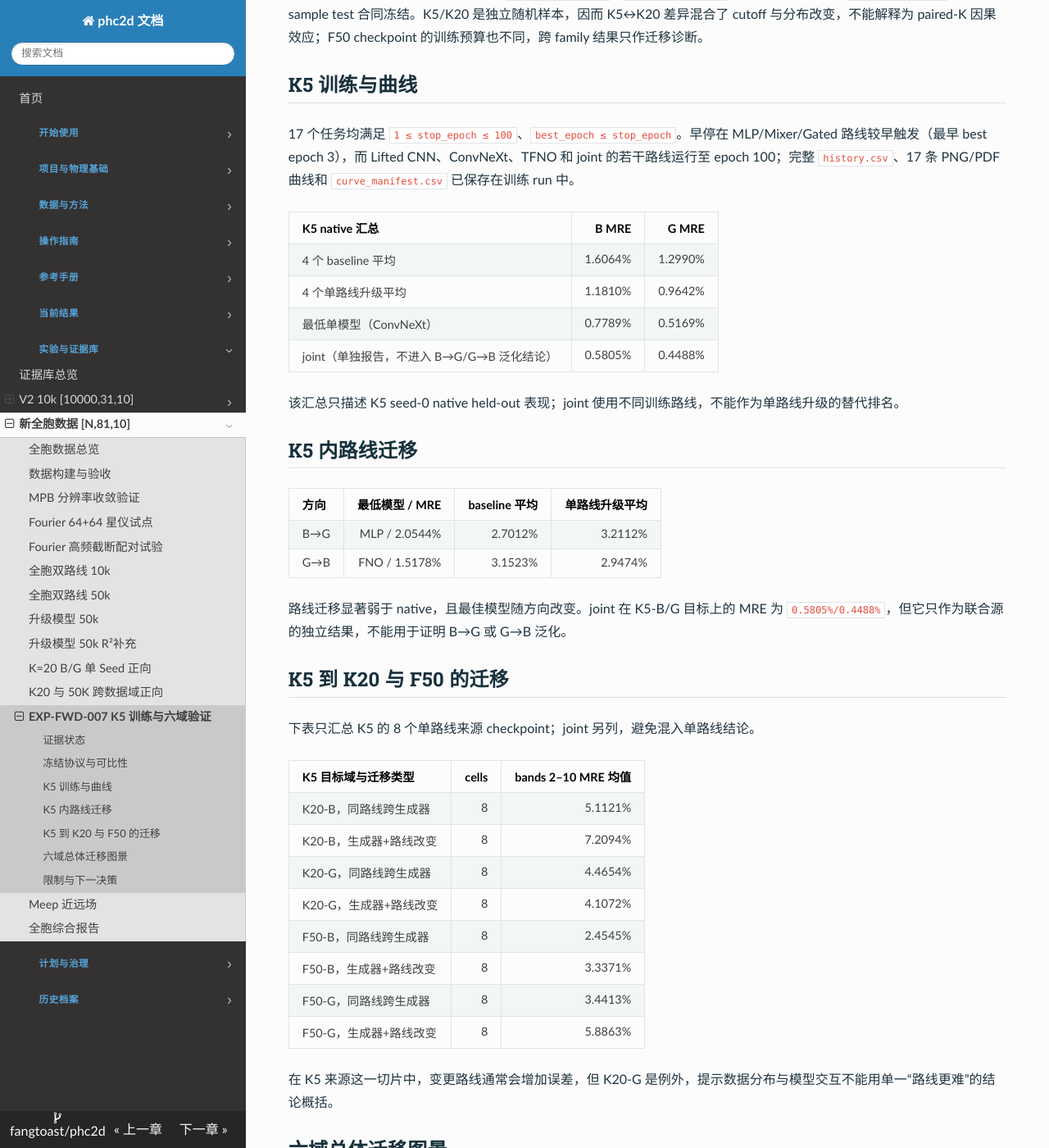
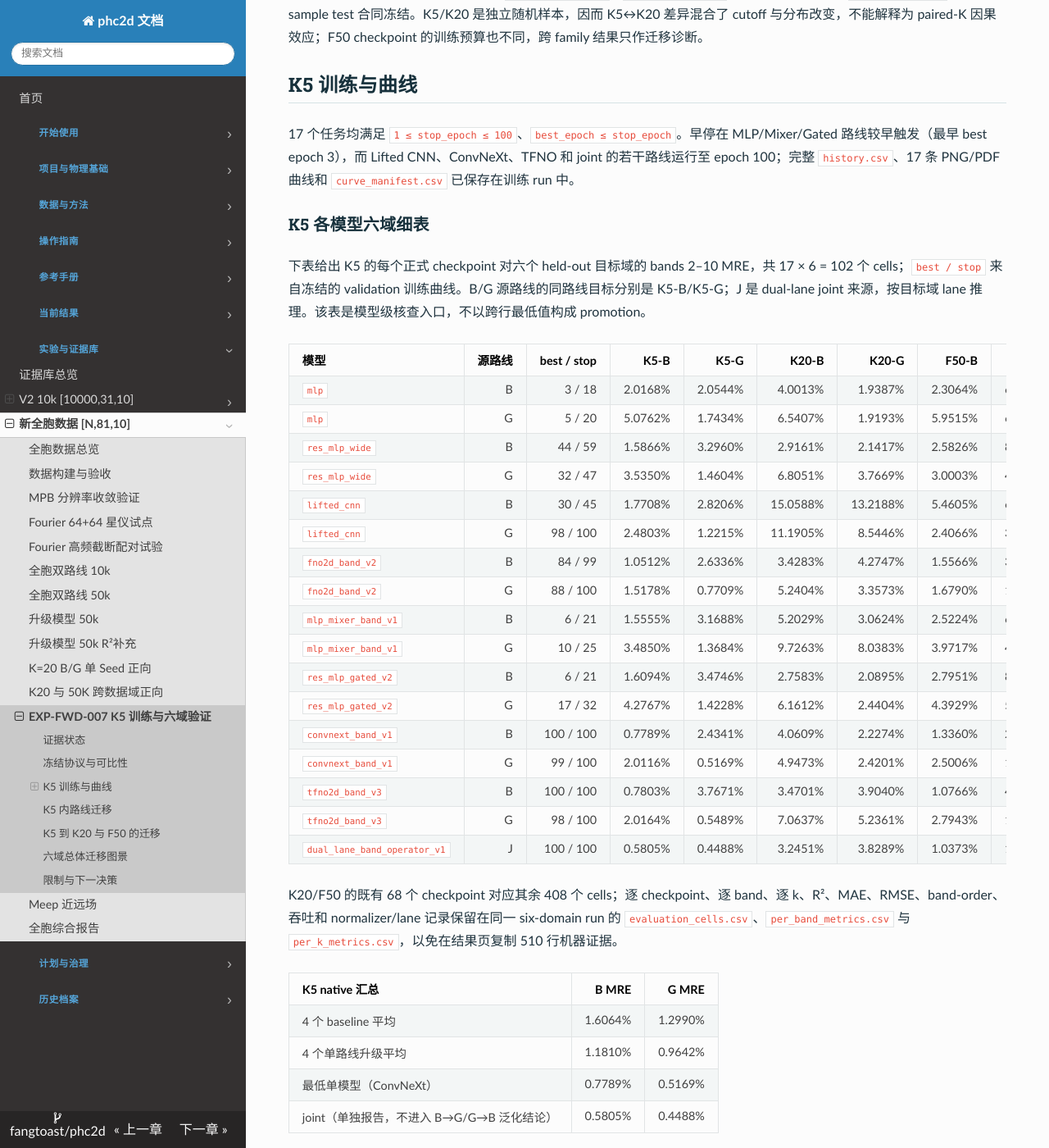
Before and after one commit to fangtoast/phc2d, an MkDocs documentation site: the page built from docs/results/forward/EXP-FWD-007-K5训练与六域验证.md, in a window 1280 px wide and 1400 px high, scrolled down 1206 px. Shown: the whole window at 82% size. Built offline with MkDocs 1.6.1, drawn with Linux system fonts in a browser that asks for light colours.

Commit message:
docs(forward): add EXP-FWD-007 model matrix

```diff
--- a/docs/results/forward/EXP-FWD-007-K5训练与六域验证.md
+++ b/docs/results/forward/EXP-FWD-007-K5训练与六域验证.md
@@ -61,6 +61,32 @@ K5 Binary 与 Graded 数据哈希分别为 `7d2c6bef…2ea86b6`、`eb140534…0e
 
 17 个任务均满足 `1 ≤ stop_epoch ≤ 100`、`best_epoch ≤ stop_epoch`。早停在 MLP/Mixer/Gated 路线较早触发（最早 best epoch 3），而 Lifted CNN、ConvNeXt、TFNO 和 joint 的若干路线运行至 epoch 100；完整 `history.csv`、17 条 PNG/PDF 曲线和 `curve_manifest.csv` 已保存在训练 run 中。
 
+### K5 各模型六域细表
+
+下表给出 K5 的每个正式 checkpoint 对六个 held-out 目标域的 bands 2–10 MRE，共 17 × 6 = 102 个 cells；`best / stop` 来自冻结的 validation 训练曲线。B/G 源路线的同路线目标分别是 K5-B/K5-G；J 是 dual-lane joint 来源，按目标域 lane 推理。该表是模型级核查入口，不以跨行最低值构成 promotion。
+
+| 模型 | 源路线 | best / stop | K5-B | K5-G | K20-B | K20-G | F50-B | F50-G |
+|---|---:|---:|---:|---:|---:|---:|---:|---:|
+| `mlp` | B | 3 / 18 | 2.0168% | 2.0544% | 4.0013% | 1.9387% | 2.3064% | 6.7601% |
+| `mlp` | G | 5 / 20 | 5.0762% | 1.7434% | 6.5407% | 1.9193% | 5.9515% | 6.3424% |
+| `res_mlp_wide` | B | 44 / 59 | 1.5866% | 3.2960% | 2.9161% | 2.1417% | 2.5826% | 8.4970% |
+| `res_mlp_wide` | G | 32 / 47 | 3.5350% | 1.4604% | 6.8051% | 3.7669% | 3.0003% | 4.6159% |
+| `lifted_cnn` | B | 30 / 45 | 1.7708% | 2.8206% | 15.0588% | 13.2188% | 5.4605% | 6.3626% |
+| `lifted_cnn` | G | 98 / 100 | 2.4803% | 1.2215% | 11.1905% | 8.5446% | 2.4066% | 3.1950% |
+| `fno2d_band_v2` | B | 84 / 99 | 1.0512% | 2.6336% | 3.4283% | 4.2747% | 1.5566% | 3.5909% |
+| `fno2d_band_v2` | G | 88 / 100 | 1.5178% | 0.7709% | 5.2404% | 3.3573% | 1.6790% | 1.4321% |
+| `mlp_mixer_band_v1` | B | 6 / 21 | 1.5555% | 3.1688% | 5.2029% | 3.0624% | 2.5224% | 6.0902% |
+| `mlp_mixer_band_v1` | G | 10 / 25 | 3.4850% | 1.3684% | 9.7263% | 8.0383% | 3.9717% | 4.0470% |
+| `res_mlp_gated_v2` | B | 6 / 21 | 1.6094% | 3.4746% | 2.7583% | 2.0895% | 2.7951% | 8.7639% |
+| `res_mlp_gated_v2` | G | 17 / 32 | 4.2767% | 1.4228% | 6.1612% | 2.4404% | 4.3929% | 5.2657% |
+| `convnext_band_v1` | B | 100 / 100 | 0.7789% | 2.4341% | 4.0609% | 2.2274% | 1.3360% | 2.3434% |
+| `convnext_band_v1` | G | 99 / 100 | 2.0116% | 0.5169% | 4.9473% | 2.4201% | 2.5006% | 1.4092% |
+| `tfno2d_band_v3` | B | 100 / 100 | 0.7803% | 3.7671% | 3.4701% | 3.9040% | 1.0766% | 4.6821% |
+| `tfno2d_band_v3` | G | 98 / 100 | 2.0164% | 0.5489% | 7.0637% | 5.2361% | 2.7943% | 1.2231% |
+| `dual_lane_band_operator_v1` | J | 100 / 100 | 0.5805% | 0.4488% | 3.2451% | 3.8289% | 1.0373% | 1.1094% |
+
+K20/F50 的既有 68 个 checkpoint 对应其余 408 个 cells；逐 checkpoint、逐 band、逐 k、R²、MAE、RMSE、band-order、吞吐和 normalizer/lane 记录保留在同一 six-domain run 的 `evaluation_cells.csv`、`per_band_metrics.csv` 与 `per_k_metrics.csv`，以免在结果页复制 510 行机器证据。
+
 | K5 native 汇总 | B MRE | G MRE |
 |---|---:|---:|
 | 4 个 baseline 平均 | 1.6064% | 1.2990% |
```
